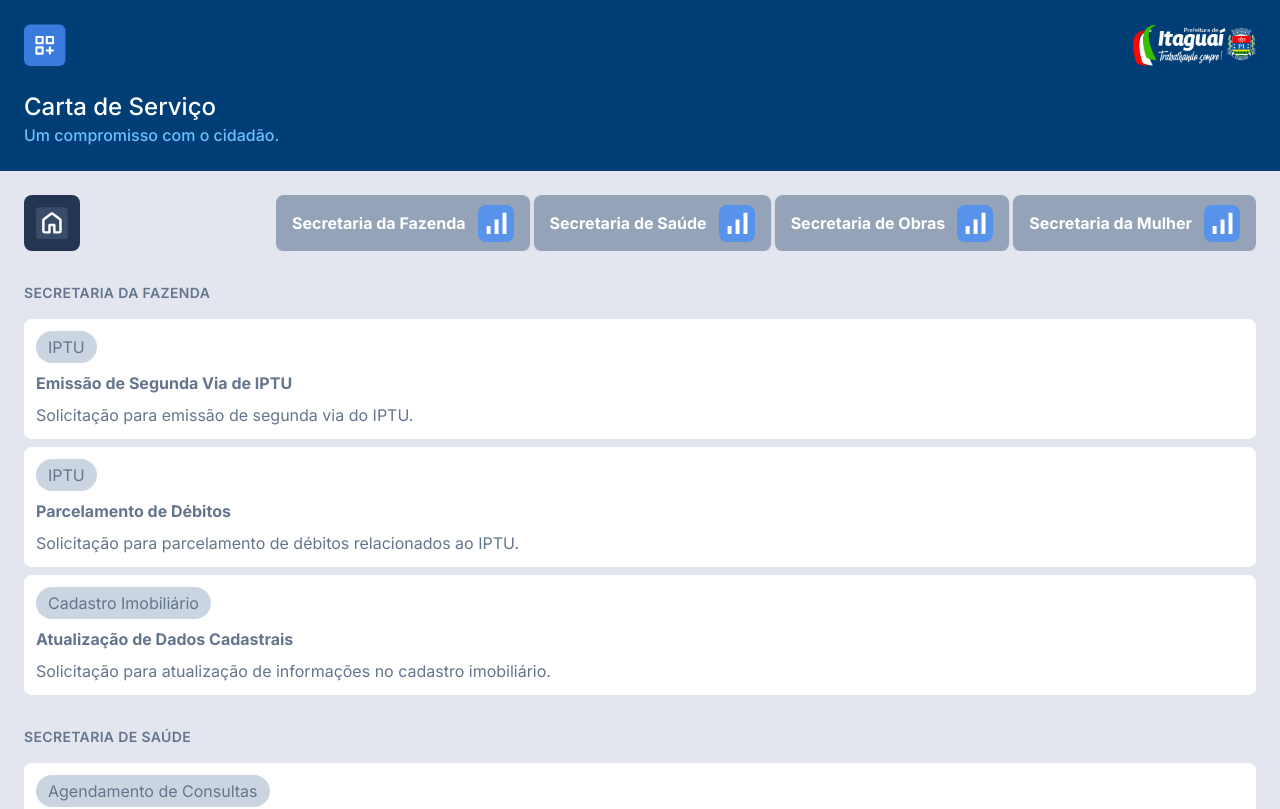
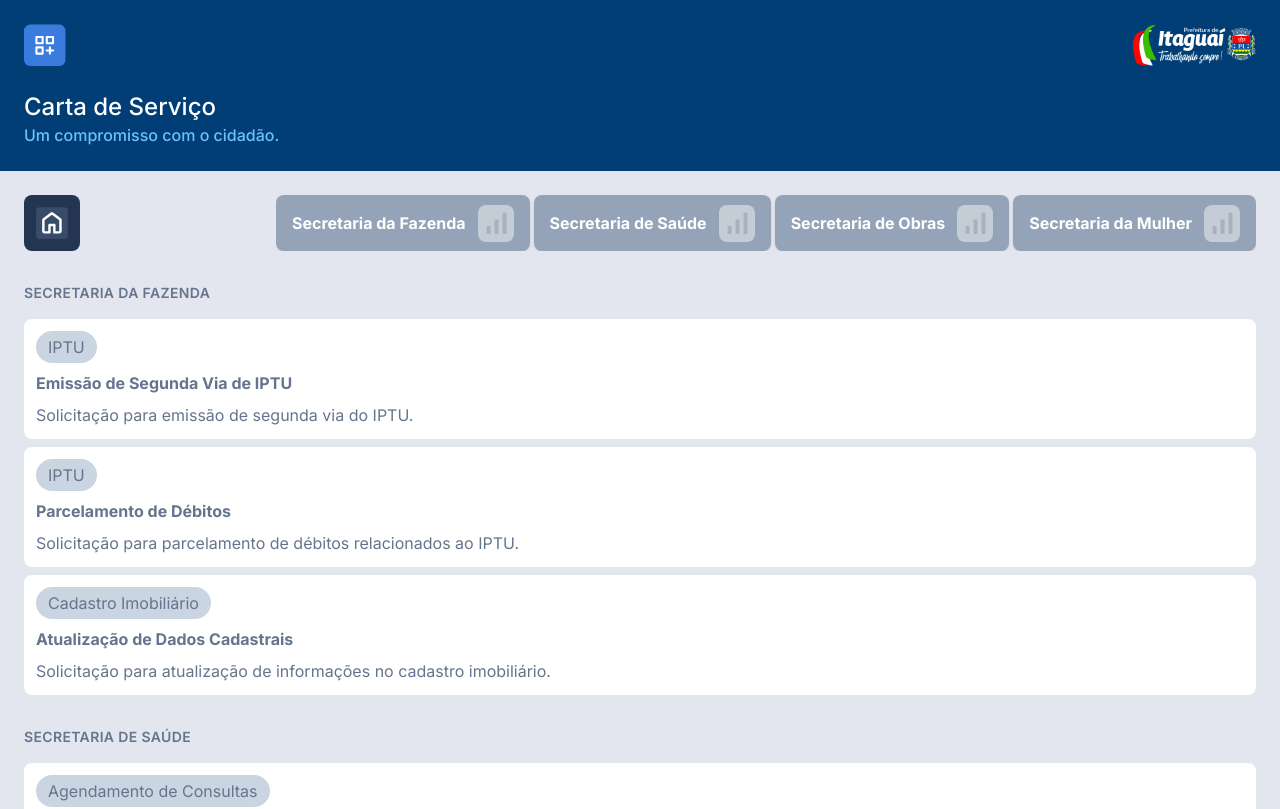
Before and after one commit to vsiago/carta-de-servico, a Next.js app: page / in a window 1280 px wide. Shown: the top 809 px of the page. Built offline with nearby package versions, Linux system fonts and the light colour scheme.

Commit message:
alternando cores

```diff
--- a/src/app/page.js
+++ b/src/app/page.js
@@ -5,9 +5,12 @@
 import Submenus from '@/components/Submenus';
 
 function ListaSecretarias({ state, handleSecretariaClick, secretariaSelecionada }) {
+  // Mapeamento de cores para tipos de secretarias
   const coresPorTipo = {
-    'Saúde': 'bg-red-500',
-    'Obras': 'bg-orange-500',
+    'Secretaria da Fazenda': 'bg-sky-500',
+    'Secretaria de Saúde': 'bg-red-600',
+    'Secretaria de Obras': 'bg-orange-500',
+    'Secretaria da Mulher': 'bg-pink-500',
     // Adicione mais tipos de secretarias e cores conforme necessário
   };
 
@@ -15,9 +18,12 @@
     <ul className={`${state ? 'visible opacity-100 h-[500px] top-20 overflow-auto' : 'invisible opacity-0 top-14 h-0 md:visible md:opacity-100 md:h-auto'} md:flex-row md:h-auto md:top-0 overflow-hidden transition-all ease-in-out duration-300 h-16 flex flex-col gap-1 items-end ml-20 absolute right-0`}>
 
       {/* LISTA DE SECRETARIAS */}
-      {secretariasData.secretarias.map((secretaria, index) => (
-        <li key={index} onClick={() => handleSecretariaClick(secretaria)} className={`px-4 ${secretariaSelecionada && secretariaSelecionada.nome === secretaria.nome ? 'bg-[#285497]' : 'bg-slate-400'} min-w-[56px] min-h-[56px] flex flex-row-reverse items-center justify-center rounded-lg shadow gap-3 cursor-pointer`}>
-          <div className="min-w-[32px] min-h-[32px] p-[2px] bg-[#5792EB] rounded-lg">
+      {secretariasData.secretarias.map((secretaria, index) => {
+        // Obtém a cor correspondente ao tipo de secretaria
+        const cor = coresPorTipo[secretaria.nome] || 'bg-slate-400';
+        return (
+          <li key={index} onClick={() => handleSecretariaClick(secretaria)} className={`px-4 ${secretariaSelecionada && secretariaSelecionada.nome === secretaria.nome ? cor : 'bg-slate-400'} min-w-[56px] min-h-[56px] flex flex-row-reverse items-center justify-center rounded-lg shadow gap-3 cursor-pointer`}>
+            <div className="min-w-[32px] min-h-[32px] p-[2px] bg-stone-100 opacity-50 rounded-lg">
               <Image
                 width={32}
                 height={32}
@@ -27,10 +33,12 @@
             </div>
             <p className="font-bold text-white">{secretaria.nome}</p>
           </li>
-      ))}
+        );
+      })}
     </ul>
-  )
+  );
 }
+
 
 
 export default function Carta() {
```
Also changed, not shown: public/SVG/icon-fazenda.svg. Lines whose indentation alone changed are shown as unchanged.
